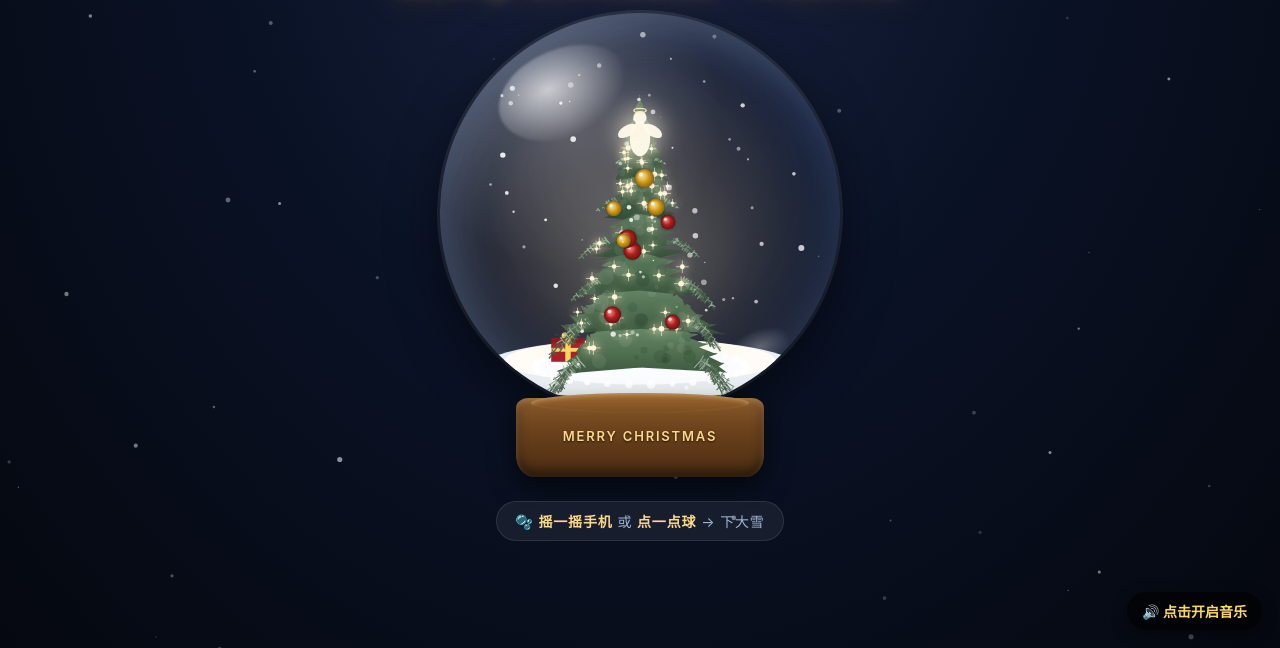
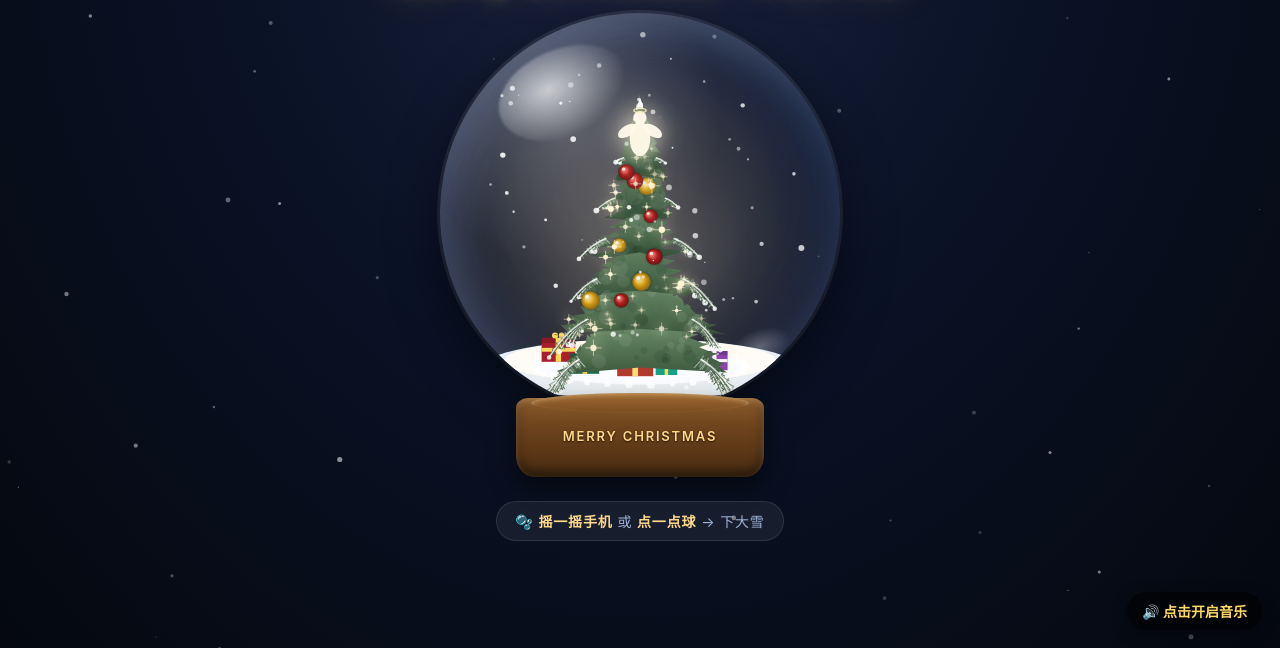
Before and after one commit to DADA-dcc/christmas-tree, a plain HTML site: page snowglobe.html in a window 1280 px wide. Shown: the part 152-800 px from the top of the page. Drawn offline with Linux system fonts and the light colour scheme.

Commit message:
feat: 雪景球加挂雪厚度+灯串闪烁动画+8盒礼物

```diff
--- a/snowglobe.html
+++ b/snowglobe.html
@@ -114,7 +114,7 @@
 <script>
 (function(){
   var ball=document.getElementById('ball'), cv=document.getElementById('snow'), ctx=cv.getContext('2d');
-  var W=0,H=0,CX=0,CY=0,R=0, flakes=[], boost=0;
+  var W=0,H=0,CX=0,CY=0,R=0, flakes=[], boost=0, lamps=[];
   var tcv=document.getElementById('treecv'), tctx=tcv.getContext('2d');
   // 固定随机种子（每次渲染树形态一致）
   var seed=7;
@@ -138,10 +138,14 @@
     for(var i=0;i<30;i++){ var a=i/30*6.2832;
       tctx.beginPath(); tctx.arc(cx+treeH*0.44*Math.cos(a), baseY+treeH*0.015+treeH*0.075*Math.sin(a), 2.5+rnd()*2,0,6.2832); tctx.fill(); }
     // 3) 礼物堆
-    gift(cx-treeH*0.30, baseY-treeH*0.005, treeH*0.14, treeH*0.10, '#a8202a', '#ffd75e');
-    gift(cx-treeH*0.08, baseY+treeH*0.02, treeH*0.17, treeH*0.115,'#c9a227', '#8c1c1c');
-    gift(cx+treeH*0.16, baseY, treeH*0.13, treeH*0.095, '#274b8f', '#e8e8e8');
-    gift(cx+treeH*0.02, baseY-treeH*0.055, treeH*0.10, treeH*0.075,'#7a1f2b', '#e8c15a');
+    gift(cx-treeH*0.34, baseY-treeH*0.005, treeH*0.14, treeH*0.10, '#a8202a', '#ffd75e');
+    gift(cx-treeH*0.13, baseY+treeH*0.025, treeH*0.17, treeH*0.115,'#c9a227', '#8c1c1c');
+    gift(cx+treeH*0.18, baseY+treeH*0.005, treeH*0.13, treeH*0.095, '#274b8f', '#e8e8e8');
+    gift(cx+treeH*0.03, baseY-treeH*0.05, treeH*0.10, treeH*0.075,'#7a1f2b', '#e8c15a');
+    gift(cx-treeH*0.23, baseY+treeH*0.045, treeH*0.12, treeH*0.085,'#1f6b4a', '#ffd75e');
+    gift(cx+treeH*0.31, baseY+treeH*0.03, treeH*0.11, treeH*0.08, '#8e44ad', '#f5f5f5');
+    gift(cx-treeH*0.02, baseY+treeH*0.055, treeH*0.15, treeH*0.10, '#b03a2e', '#f7dc6f');
+    gift(cx+treeH*0.11, baseY+treeH*0.05, treeH*0.09, treeH*0.07, '#16a085', '#ffd75e');
     // 4) 浓密锥体主体（灰绿 frosted + 明暗噪声 + 雪边）
     var tiers=6;
     for(var L=tiers-1;L>=0;L--){
@@ -168,13 +172,14 @@
         }
       }
     }
-    // 5) 暖白星芒灯串（密集）
+    // 5) 生成灯串位置（闪烁在 tick 每帧画）
+    lamps.length=0;
     for(var i2=0;i2<52;i2++){
-      var u=rnd();                       // 0底 1顶
+      var u=rnd();
       var yy=baseY-treeH*0.06-u*treeH*0.86;
       var halfW=(treeH*0.36*(1-u)+treeH*0.06)*0.85;
       var xx=cx+(rnd()-0.5)*2*halfW;
-      lamp(xx,yy, 1.5+rnd()*1.3);
+      lamps.push({x:xx,y:yy,r:1.5+rnd()*1.3, sp:2+rnd()*4, ph:rnd()*6.28});
     }
     // 6) 红/金球饰（稀疏）
     for(var i3=0;i3<9;i3++){
@@ -214,10 +219,15 @@
       tctx.fillStyle=Math.random()>0.5?'rgba(255,255,255,0.07)':'rgba(20,40,24,0.13)';
       tctx.beginPath(); tctx.arc(rx,ry,Math.random()*lh*0.08+1.5,0,6.2832); tctx.fill();
     }
-    tctx.strokeStyle='rgba(255,255,255,0.85)'; tctx.lineWidth=2; tctx.lineJoin='round';
+    // 挂雪：有厚度的雪被带 + 垂坠雪团
+    var th=lh*0.10+(seed%3)*lh*0.025;
+    tctx.fillStyle='rgba(255,255,255,0.93)';
     tctx.beginPath();
     for(i=0;i<=teeth;i++){ tt=i/teeth; x=cx+halfW*tt*0.88*(i%2?0.95:1); y=topY+lh*tt*0.28+(i%2?2:0); if(i===0)tctx.moveTo(x,y); else tctx.lineTo(x,y); }
-    tctx.stroke();
+    for(i=teeth;i>=0;i--){ tt=i/teeth; x=cx+halfW*tt*0.88*(i%2?0.95:1); y=topY+lh*tt*0.28+(i%2?2:0)+th*(0.7+0.6*Math.sin(tt*7+seed)); tctx.lineTo(x,y); }
+    tctx.closePath(); tctx.fill();
+    for(i=0;i<6;i++){ var sx2=cx+(Math.random()-0.5)*halfW*1.5, sy2=topY+lh*0.28*Math.min(1,Math.abs(sx2-cx)/halfW)+th;
+      tctx.beginPath(); tctx.arc(sx2,sy2,2+Math.random()*3,0,6.2832); tctx.fill(); }
     tctx.restore();
   }
   function drawBranch(x,y,ang,len,droop,t){
@@ -240,18 +250,29 @@
       tctx.moveTo(px,py); tctx.lineTo(px+side*nl*0.2, py-nl*0.35);
       tctx.stroke();
     }
+    // 枝上挂雪
+    tctx.strokeStyle='rgba(255,255,255,0.75)'; tctx.lineWidth=1.5;
+    tctx.beginPath(); tctx.moveTo(x,y-1.2); tctx.quadraticCurveTo(x+dx*len*0.5, y+dy*len*0.3-1.8, ex,ey-1.2); tctx.stroke();
+    tctx.fillStyle='rgba(255,255,255,0.85)';
+    tctx.beginPath(); tctx.arc(ex,ey-1,1.6+Math.random()*1.4,0,6.2832); tctx.fill();
   }
-  function lamp(x,y,r){
-    tctx.save();
-    tctx.shadowColor='rgba(255,240,200,0.95)'; tctx.shadowBlur=10;
-    tctx.fillStyle='#fff6da';
-    tctx.beginPath(); tctx.arc(x,y,r,0,6.2832); tctx.fill();
-    tctx.strokeStyle='rgba(255,246,214,0.75)'; tctx.lineWidth=0.8;
-    tctx.beginPath();
-    tctx.moveTo(x-r*2.6,y); tctx.lineTo(x+r*2.6,y);
-    tctx.moveTo(x,y-r*2.6); tctx.lineTo(x,y+r*2.6);
-    tctx.stroke();
-    tctx.restore();
+  function drawLamps(t){
+    for(var i=0;i<lamps.length;i++){ var L=lamps[i];
+      var tw=0.5+0.5*Math.sin(t*0.001*L.sp+L.ph);
+      var al=0.35+0.65*tw;
+      ctx.save();
+      ctx.globalAlpha=al;
+      ctx.shadowColor='rgba(255,240,200,0.95)'; ctx.shadowBlur=8+8*tw;
+      ctx.fillStyle='#fff6da';
+      ctx.beginPath(); ctx.arc(L.x,L.y,L.r*(0.8+0.4*tw),0,6.2832); ctx.fill();
+      ctx.strokeStyle='rgba(255,246,214,0.8)'; ctx.lineWidth=0.8;
+      var sr=L.r*(1.6+1.6*tw);
+      ctx.beginPath();
+      ctx.moveTo(L.x-sr,L.y); ctx.lineTo(L.x+sr,L.y);
+      ctx.moveTo(L.x,L.y-sr); ctx.lineTo(L.x,L.y+sr);
+      ctx.stroke();
+      ctx.restore();
+    }
   }
   function ornament(x,y,r,gold){
     tctx.save();
@@ -294,6 +315,7 @@
   function tick(){
     ctx.clearRect(0,0,W,H);
     ctx.save(); ctx.beginPath(); ctx.arc(CX,CY,R,0,6.2832); ctx.clip();
+    drawLamps(performance.now());
     ctx.fillStyle='#ffffff';
     for(var i=0;i<flakes.length;i++){ var f=flakes[i];
       f.ph+=0.02+boost*0.06;
```
